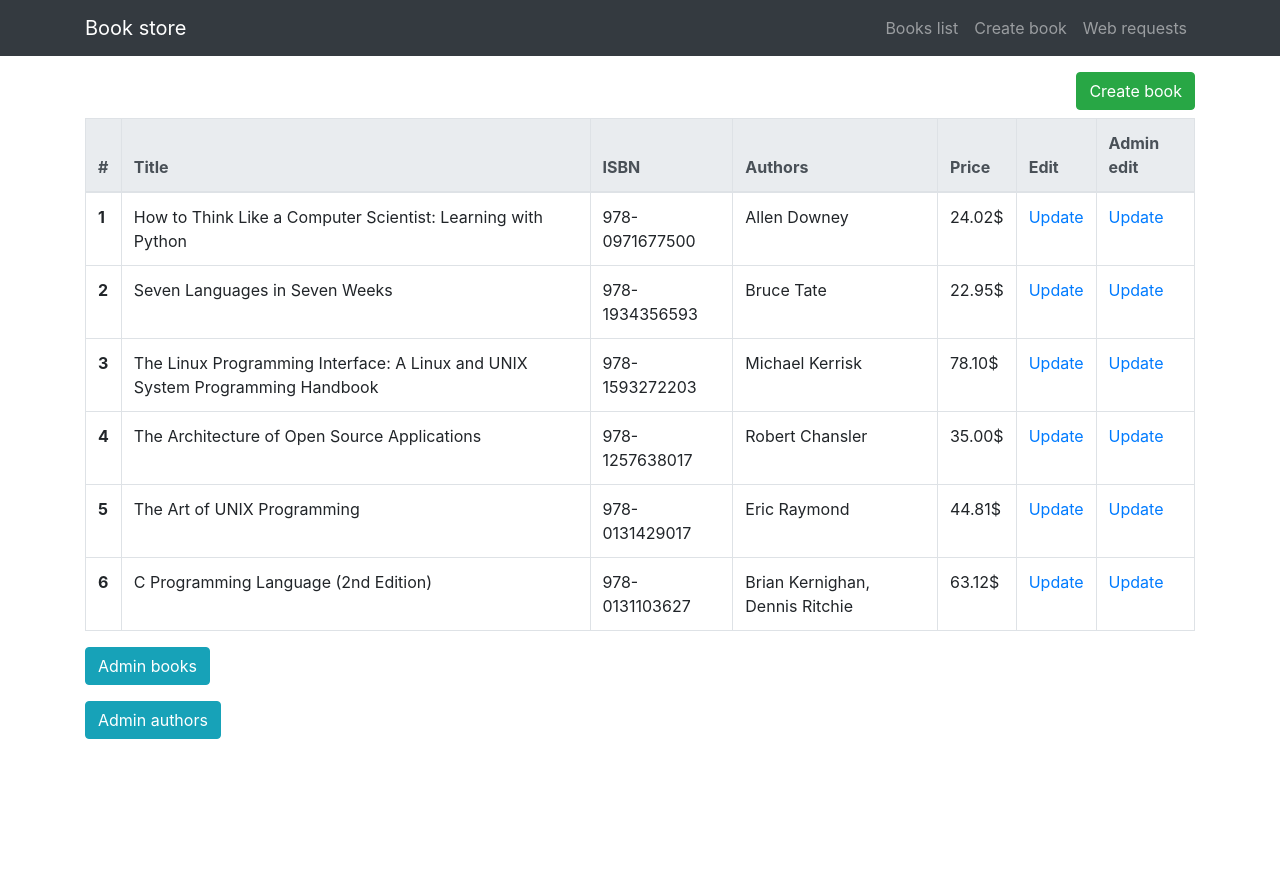
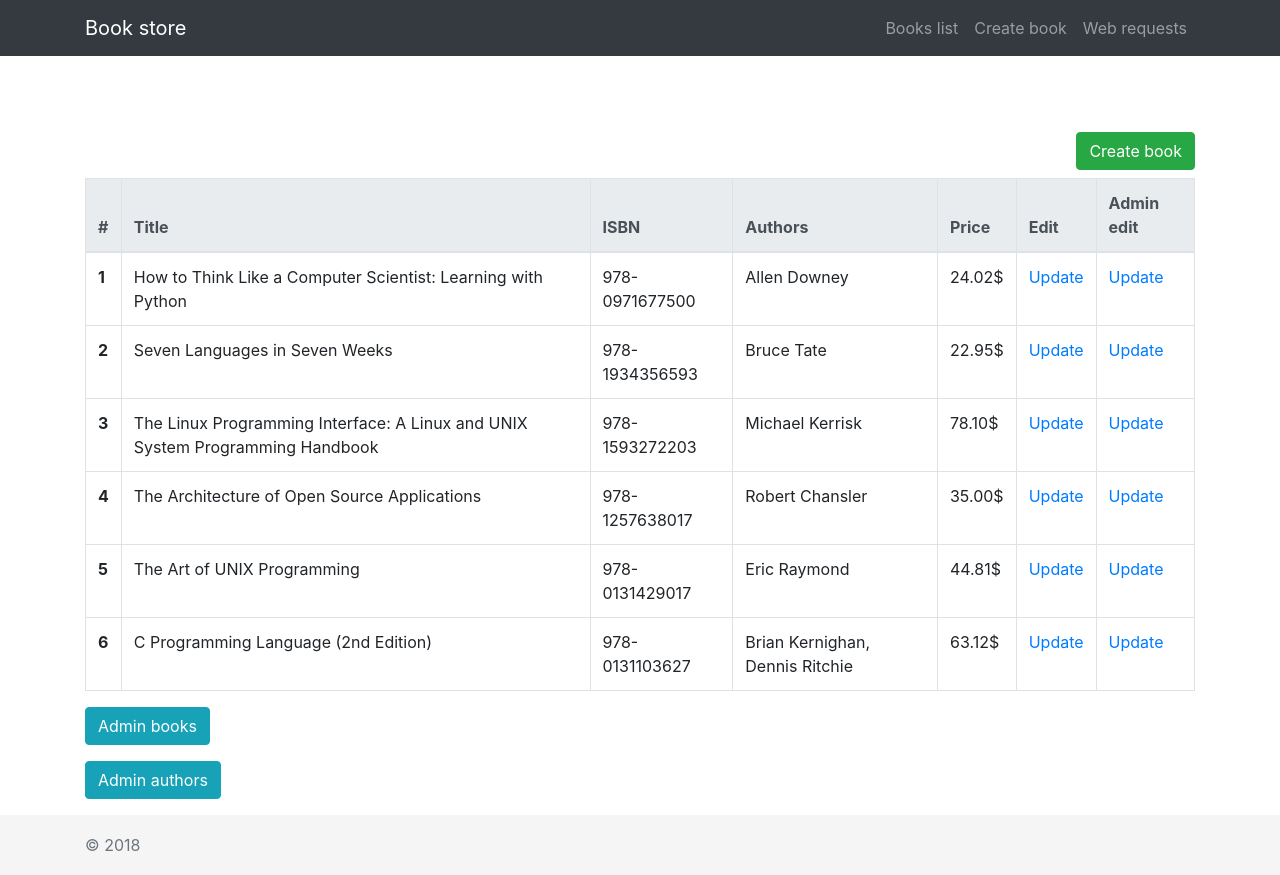
Before and after one commit to ykaidashov/book-store, a Django app: page / in a window 1280 px wide. Before the commit the page ends 739 px from the top, so only its background shows below. Run offline with Django 3.2, Linux system fonts and the light colour scheme; data comes from the database, SQL or seed files in the repository; some libraries are stand-ins or nearby versions.

Commit message:
Add site copyright

```diff
--- a/bookstore/settings.py
+++ b/bookstore/settings.py
@@ -38,6 +38,7 @@ INSTALLED_APPS = [
 
     'book',
     'web_request',
+    'copyright',
 
     # Extensions
     'bootstrap_datepicker_plus',
--- /dev/null
+++ b/copyright/apps.py
@@ -0,0 +1,5 @@
+from django.apps import AppConfig
+
+
+class CopyrightConfig(AppConfig):
+    name = 'copyright'
--- /dev/null
+++ b/copyright/templatetags/site_copyright.py
@@ -0,0 +1,11 @@
+from django import template
+
+register = template.Library()
+
+
+@register.simple_tag(takes_context=True)
+def copyright(context, start_year=None):
+    template_mask = '&copy; {0}-{1}'
+    if start_year is None:
+        template_mask = '&copy; {1}'
+    return template.Template(template_mask.format(start_year, '{% now "Y" %}')).render(context)
--- /dev/null
+++ b/templates/assets/css/sticky-footer-navbar.css
@@ -0,0 +1,37 @@
+/* Sticky footer styles
+-------------------------------------------------- */
+html {
+  position: relative;
+  min-height: 100%;
+}
+body {
+  /* Margin bottom by footer height */
+  margin-bottom: 60px;
+}
+.footer {
+  position: absolute;
+  bottom: 0;
+  width: 100%;
+  /* Set the fixed height of the footer here */
+  height: 60px;
+  line-height: 60px; /* Vertically center the text there */
+  background-color: #f5f5f5;
+}
+
+
+/* Custom page CSS
+-------------------------------------------------- */
+/* Not required for template or sticky footer method. */
+
+body > .container {
+  padding: 60px 15px 0;
+}
+
+.footer > .container {
+  padding-right: 15px;
+  padding-left: 15px;
+}
+
+code {
+  font-size: 80%;
+}
--- a/templates/layouts/main.html
+++ b/templates/layouts/main.html
@@ -1,4 +1,5 @@
 {% load staticfiles %}
+{% load site_copyright %}
 <!doctype html>
 <html lang="en">
 <head>
@@ -7,6 +8,7 @@
     <meta name="viewport" content="width=device-width, initial-scale=1, shrink-to-fit=no">
 
     <link rel="stylesheet" href="{% static 'bootstrap/css/bootstrap.min.css' %}">
+    <link rel="stylesheet" href="{% static 'css/sticky-footer-navbar.css' %}">
     {% block css %}{% endblock %}
 
     <title>{% block title %} Books {% endblock title %}</title>
@@ -42,6 +44,13 @@
         </div>
     </div>
 </div>
+
+<footer class="footer">
+    <div class="container">
+        <span class="text-muted">{% copyright %}</span>
+    </div>
+</footer>
+
 <script src="{% static 'js/jquery-3.3.1.slim.min.js' %}"></script>
 <script src="{% static 'bootstrap/js/bootstrap.min.js' %}"></script>
 {% block javascript %}{% endblock %}
```
Also changed, not shown: copyright/__init__.py (added).
